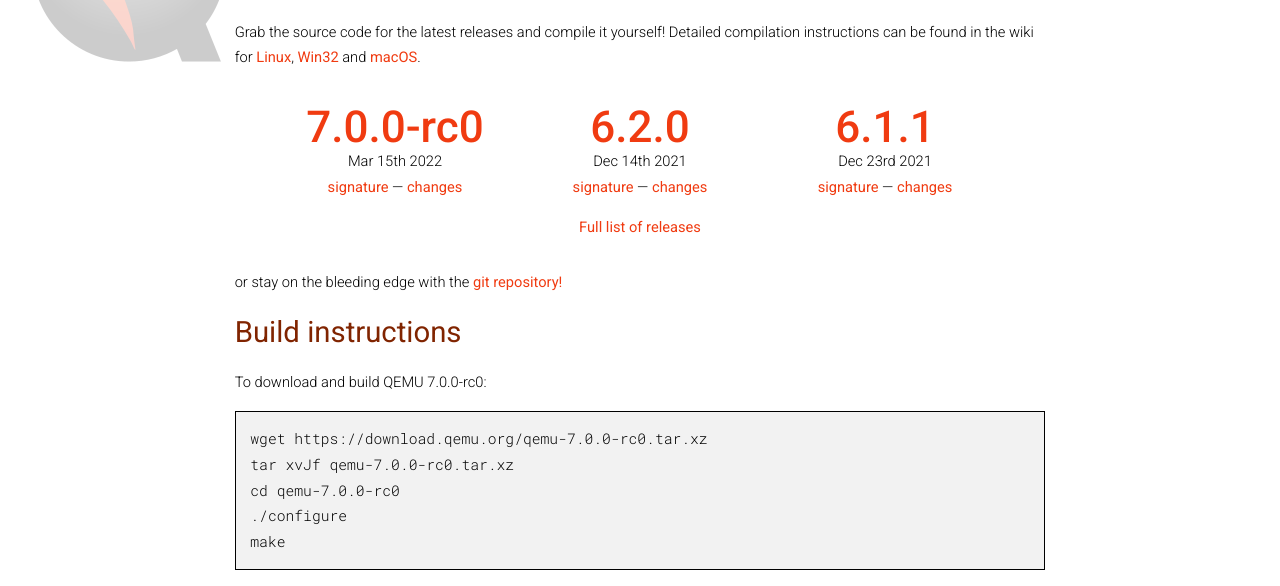
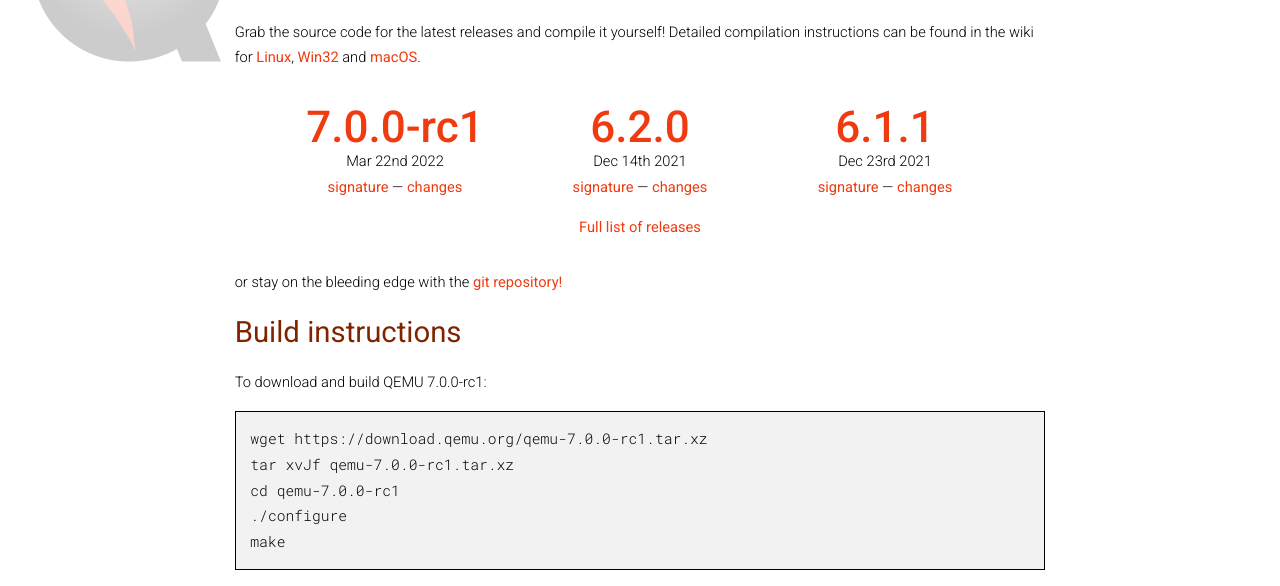
Before and after one commit to qemu/qemu-web, a Jekyll site: the page built from download.html, in a window 1280 px wide and 900 px high. Shown: the part 214-800 px from the top of the window. Built offline with Jekyll 4.4.1, drawn with Linux system fonts in a browser that asks for light colours; nearby versions of some CDN libraries.

Commit message:
add v7.0.0-rc1

```diff
--- a/_data/releases.yml
+++ b/_data/releases.yml
@@ -1,6 +1,6 @@
 - branch: "7.0"
-  patch: 0-rc0
-  date: "Mar 15th 2022"
+  patch: 0-rc1
+  date: "Mar 22nd 2022"
 - branch: "6.2"
   patch: 0
   date: "Dec 14th 2021"
```
